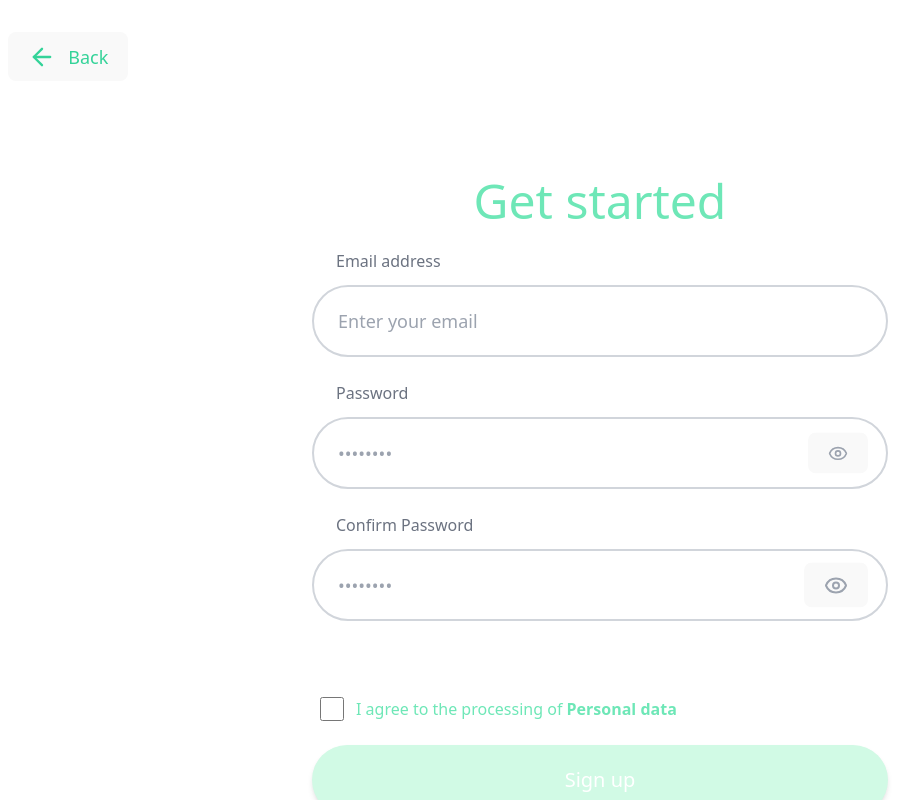
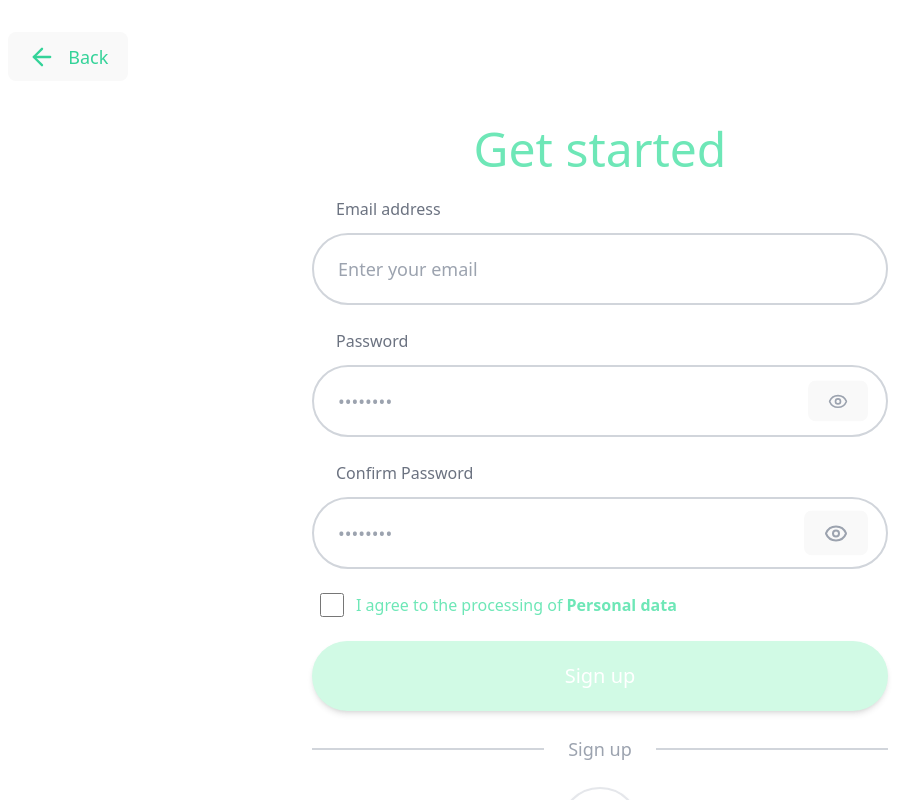
Before and after one commit to PatcharaSudLor/React-Web-Selfcare-Front, a React (Vite) app in the folder selfcare-frontend/: page /signup in a window 1280 px wide. Shown: the whole page, without its empty margins (40-959 px from the left). Built offline with nearby package versions, Linux system fonts and the light colour scheme.

Commit message:
fix padding y in SignUp Page

```diff
--- a/selfcare-frontend/src/components/pages/SignUpPage.tsx
+++ b/selfcare-frontend/src/components/pages/SignUpPage.tsx
@@ -8,7 +8,6 @@ interface SignUpPageProps {
     onLogin: () => void;
 }
 
-/* animation presets */
 const container = {
     hidden: { opacity: 0 },
     show: {
@@ -153,7 +152,7 @@ export default function SignUpPage({ onBack, onLogin }: SignUpPageProps) {
                 </button>
             </motion.div>
 
-            <div className="flex-1 flex flex-col items-center justify-center px-6 py-12 md:py-16">
+            <div className="flex-1 flex flex-col items-center justify-center px-6 py-12 md:py-3">
                 <motion.div
                     className="w-full max-w-lg lg:max-w-xl space-y-6"
                     variants={container}
@@ -223,8 +222,7 @@ export default function SignUpPage({ onBack, onLogin }: SignUpPageProps) {
                                 value={confirmPassword}
                                 onChange={(e) => setConfirmPassword(e.target.value)}
                                 placeholder="••••••••"
-                                className={`w-full px-5 lg:px-6 py-4 lg:py-5 rounded-full border-2 transition-colors pr-14 text-gray-700 text-base lg:text-lg ${
-                                    confirmPassword
+                                className={`w-full px-5 lg:px-6 py-4 lg:py-5 rounded-full border-2 transition-colors pr-14 text-gray-700 text-base lg:text-lg ${confirmPassword
                                         ? password === confirmPassword
                                             ? 'border-emerald-400 focus:outline-none focus:border-emerald-400'
                                             : 'border-red-400 focus:outline-none focus:border-red-400'
@@ -244,10 +242,14 @@ export default function SignUpPage({ onBack, onLogin }: SignUpPageProps) {
                                 )}
                             </button>
                         </div>
-
-                        <div className="mt-3 min-h-[40px]">
                         {password && (
-                                <>
+                            <motion.div
+                                initial={{ opacity: 0, height: 0 }}
+                                animate={{ opacity: 1, height: 'auto' }}
+                                transition={{ duration: 0.25 }}
+                                className="mt-3 overflow-hidden"
+                            >
+                                {/* Strength bar */}
                                 <div className="w-full h-2 bg-gray-200 rounded-full overflow-hidden">
                                     <div
                                         className={`h-full transition-all duration-300 ${strengthInfo.color}`}
@@ -259,18 +261,25 @@ export default function SignUpPage({ onBack, onLogin }: SignUpPageProps) {
                                     {strengthInfo.label}
                                 </p>
 
-                                    <ul className={`mt-2 flex flex-wrap gap-x-4 gap-y-1 text-xs transition-all duration-300`}>
+                                {/* Checklist */}
+                                <ul className="mt-2 flex flex-wrap gap-x-4 gap-y-1 text-xs">
                                     <li className={hasLower ? 'text-emerald-600' : 'text-gray-400'}>✓ lowercase</li>
                                     <li className={hasUpper ? 'text-emerald-600' : 'text-gray-400'}>✓ uppercase</li>
                                     <li className={hasNumber ? 'text-emerald-600' : 'text-gray-400'}>✓ number</li>
                                     <li className={hasLength ? 'text-emerald-600' : 'text-gray-400'}>✓ 8+ chars</li>
                                 </ul>
-                                </>
-                            )}
 
+                                {/* Match status */}
                                 {confirmPassword && (
-                                <p className={`text-xs font-semibold mt-3 ${password === confirmPassword ? 'text-emerald-600' : 'text-red-500'}`}>
-                                    {password === confirmPassword ? '✓ Passwords match' : '✗ Passwords do not match'}
+                                    <p
+                                        className={`text-xs font-semibold mt-3 ${password === confirmPassword
+                                                ? 'text-emerald-600'
+                                                : 'text-red-500'
+                                            }`}
+                                    >
+                                        {password === confirmPassword
+                                            ? '✓ Passwords match'
+                                            : '✗ Passwords do not match'}
                                     </p>
                                 )}
 
@@ -279,7 +288,9 @@ export default function SignUpPage({ onBack, onLogin }: SignUpPageProps) {
                                         ✓ Strong password
                                     </p>
                                 )}
-                        </div>
+                            </motion.div>
+                        )}
+
                     </motion.div>
 
                     <motion.div
```
Lines whose indentation alone changed are shown as unchanged.
